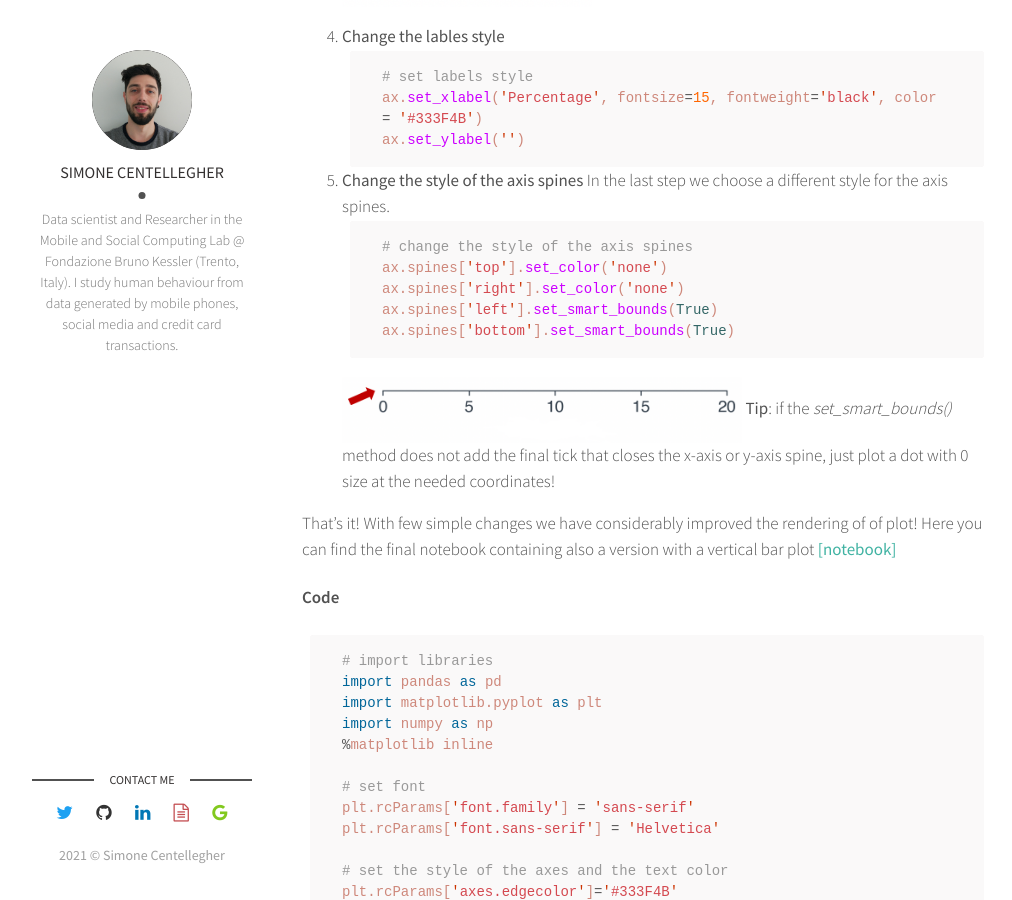
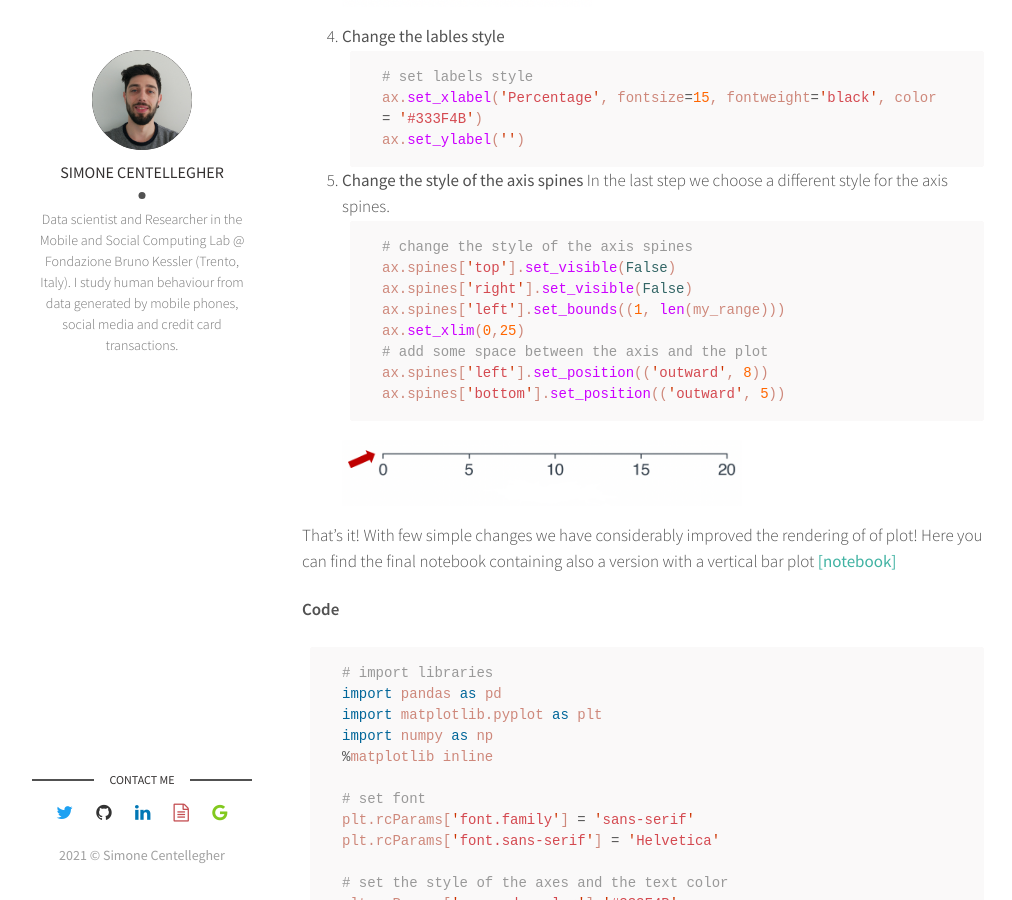
Before and after one commit to scentellegher/scentellegher.github.io, a Jekyll site: the page built from _posts/2018-10-10-beautiful-bar-plots-matplotlib.md, in a window 1280 px wide and 900 px high, scrolled down 2637 px. Shown: the whole window, without its empty margins (98-1110 px from the left). Built offline with Jekyll 4.4.1, drawn with Linux system fonts in a browser that asks for light colours; comment, search, counter and statistics services are not loaded; some of the changed text lies outside the part shown.

Commit message:
fix beautiful bar chart deprecated

````diff
--- a/_posts/2018-10-10-beautiful-bar-plots-matplotlib.md
+++ b/_posts/2018-10-10-beautiful-bar-plots-matplotlib.md
@@ -47,7 +47,7 @@ As you can see, the standard matplotlib style is pretty basic and there is a lot
 Now, I will illustrate the main steps I used to improve the rendering of our expenses plot. If you want to skip the explaination, you can find the full code at the end of this post.
 
 1. **Change font**
-First, we will change the fonts of the plot. If the font you specify is not available in your system, you can readthe [[blog post]][fonts] I wrote a while back explaining how to install new custom fonts in matplotlib.
+First, we will change the fonts of the plot. If the font you specify is not available in your system, you can read the [[blog post]][fonts] I wrote a while back explaining how to install new custom fonts in matplotlib.
 ```python
 plt.rcParams['font.family'] = 'sans-serif'
 plt.rcParams['font.sans-serif'] = 'Helvetica'
@@ -88,13 +88,15 @@ ax.set_ylabel('')
 In the last step we choose a different style for the axis spines.
 ```python
 # change the style of the axis spines
-ax.spines['top'].set_color('none')
-ax.spines['right'].set_color('none')
-ax.spines['left'].set_smart_bounds(True)
-ax.spines['bottom'].set_smart_bounds(True)
+ax.spines['top'].set_visible(False)
+ax.spines['right'].set_visible(False)
+ax.spines['left'].set_bounds((1, len(my_range)))
+ax.set_xlim(0,25)
+# add some space between the axis and the plot
+ax.spines['left'].set_position(('outward', 8))
+ax.spines['bottom'].set_position(('outward', 5))
 ```
 <img src="/assets/images/post/2018_10_10_hist_smart_bound.png" width="400"/>
-**Tip**: if the *set_smart_bounds()* method does not add the final tick that closes the x-axis or y-axis spine, just plot a dot with 0 size at the needed coordinates!
 
 That's it! With few simple changes we have considerably improved the rendering of of plot!
 Here you can find the final notebook containing also a version with a vertical bar plot [[notebook]][notebook]
@@ -151,14 +153,14 @@ plt.yticks(my_range, df.index)
 fig.text(-0.23, 0.96, 'Transaction Type', fontsize=15, fontweight='black', color = '#333F4B')
 
 # change the style of the axis spines
-ax.spines['top'].set_color('none')
-ax.spines['right'].set_color('none')
-ax.spines['left'].set_smart_bounds(True)
-ax.spines['bottom'].set_smart_bounds(True)
+ax.spines['top'].set_visible(False)
+ax.spines['right'].set_visible(False)
 
-# set the spines position
-ax.spines['bottom'].set_position(('axes', -0.04))
-ax.spines['left'].set_position(('axes', 0.015))
+ax.spines['left'].set_bounds((1, len(my_range)))
+ax.set_xlim(0,25)
+
+ax.spines['left'].set_position(('outward', 8))
+ax.spines['bottom'].set_position(('outward', 5))
 
 plt.savefig('hist2.png', dpi=300, bbox_inches='tight')
 ```
````
